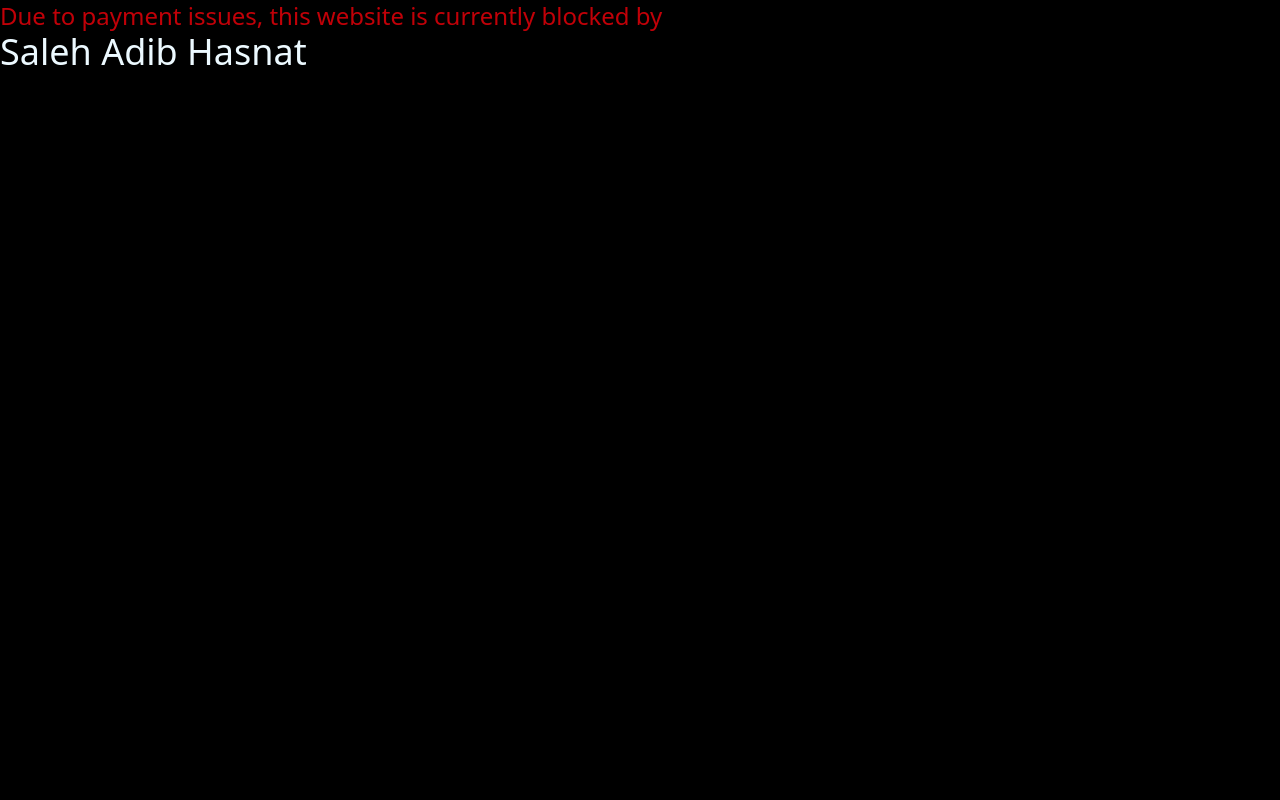
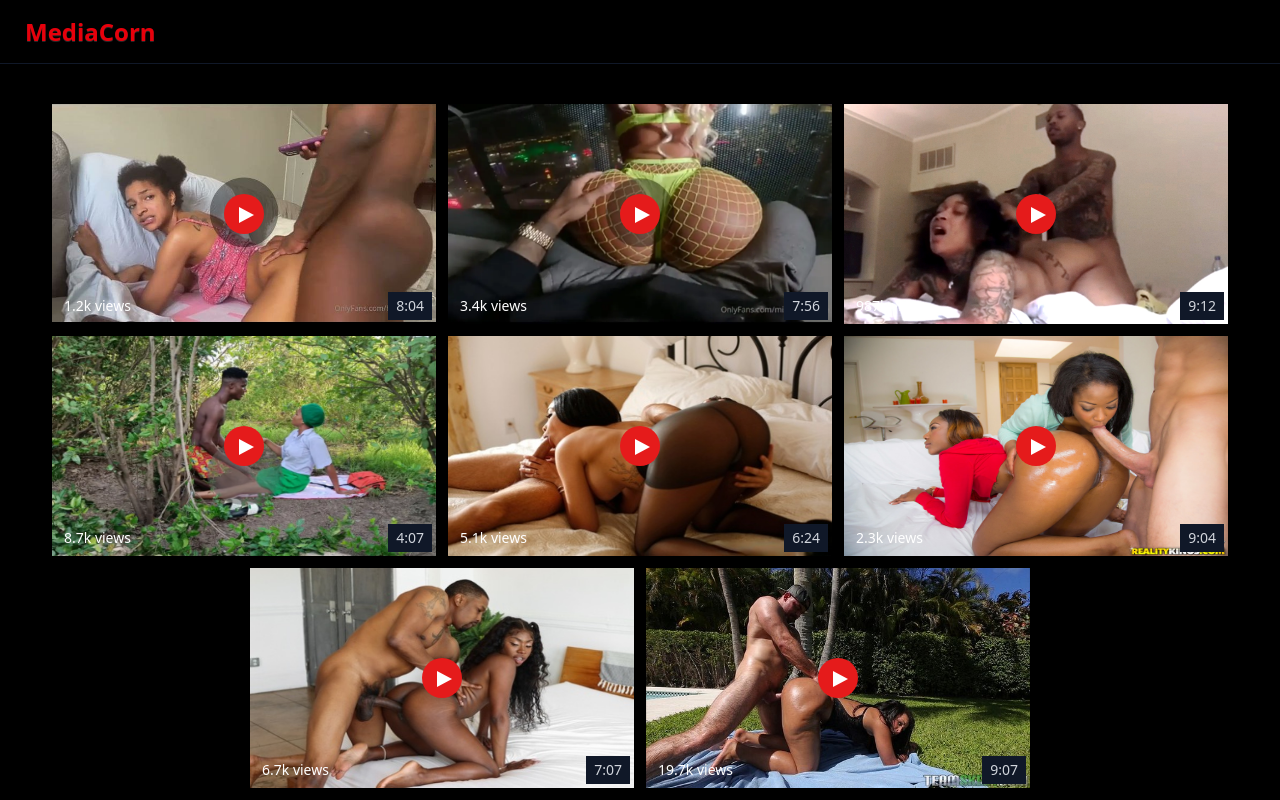
Before and after one commit to Rasel-Islam007/mediacom, a React (Vite) app: page / in a window 1280 px wide. Built offline with nearby package versions, Linux system fonts and the light colour scheme.

Commit message:
Update App.jsx

```diff
--- a/src/App.jsx
+++ b/src/App.jsx
@@ -4,9 +4,10 @@ import Cards from "./Cards";
 
 const App = () => {
   return (
-    <div className=" min-h-screen bg-black m-auto">
-<div className="text-2xl text-red-700">Due to payment issues, this website is currently blocked by</div>
-  <div className="text-4xl">Saleh Adib Hasnat</div>
+    <div className=" min-h-screen bg-black">
+      <Navbar />
+
+      <Cards />
     </div>
   );
 };
```
